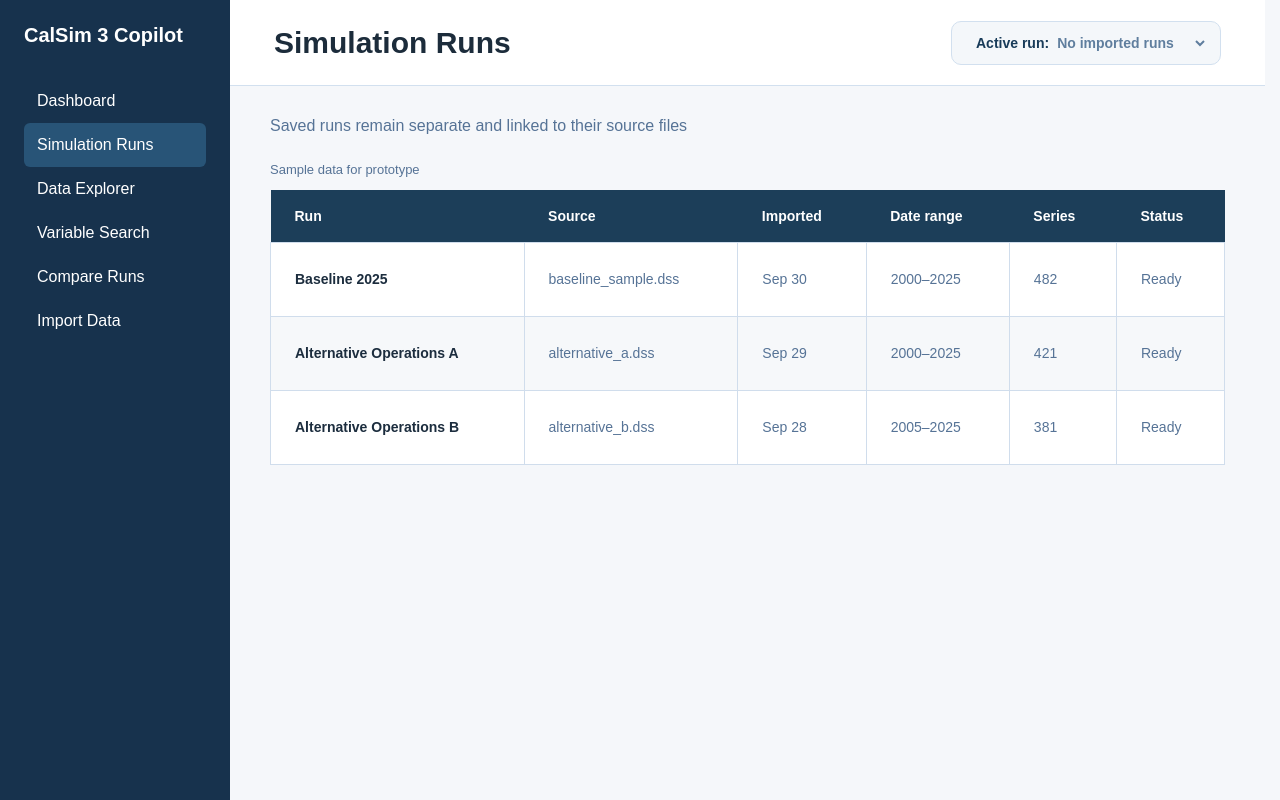
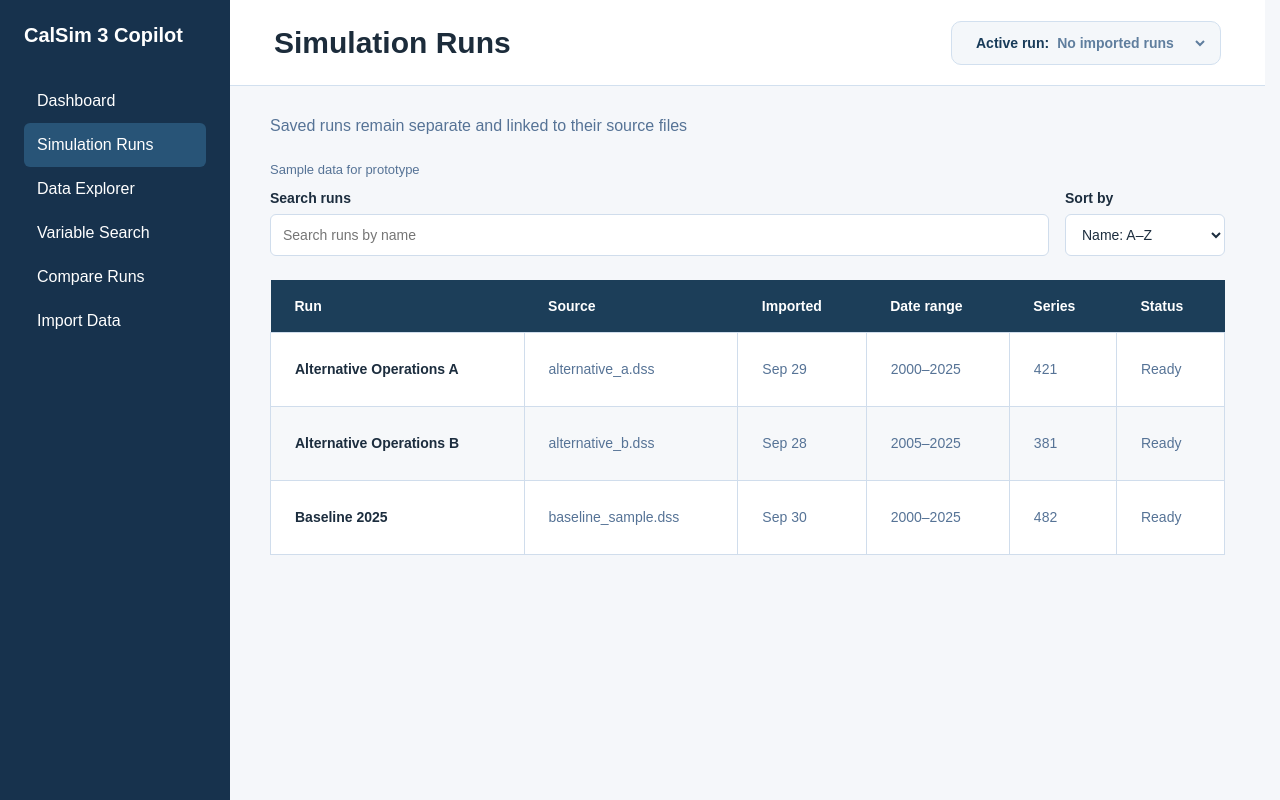
Before and after one commit to SantiagoAlvarado3377/calsim3, a React app in the folder frontend/: page / in a window 1280 px wide. Both pictures are taken after a click on the button "Simulation Runs". Built offline with nearby package versions, Linux system fonts and the light colour scheme; the HTML template or start-up script is replaced by a standard one.

Commit message:
SCRUM-164, SCRUM-167
Add simulation run search, sorting, and empty results handling

```diff
--- a/frontend/src/pages/SimulationRuns.jsx
+++ b/frontend/src/pages/SimulationRuns.jsx
@@ -1,3 +1,4 @@
+import { useState } from 'react';
 import PageHeader from '../components/PageHeader.jsx';
 import './SimulationRuns.css';
 
@@ -9,12 +10,50 @@ const sampleRuns = [
 ];
 
 function SimulationRuns({ runs = sampleRuns }) {
+  const [search, setSearch] = useState('');
+  const [sortOrder, setSortOrder] = useState('asc');
+
+  const searchText = search.trim().toLowerCase();
+
+  const displayedRuns = runs
+    .filter(run => run.name.toLowerCase().includes(searchText))
+    .sort((a, b) => {
+      const comparison = a.name.toLowerCase().localeCompare(b.name.toLowerCase());
+      return sortOrder === 'asc' ? comparison : -comparison;
+    });
+
   return (
     <main className="simulation-runs" aria-labelledby="simulation-runs-title">
       <PageHeader id="simulation-runs-title" title="Simulation Runs" />
       <div className="simulation-runs-content">
         <p className="simulation-runs-subtitle">Saved runs remain separate and linked to their source files</p>
         <p className="simulation-runs-note">Sample data for prototype</p>
+
+        <div className="simulation-runs-controls">
+          <div className="simulation-runs-search">
+            <label htmlFor="run-search">Search runs</label>
+            <input
+              id="run-search"
+              type="search"
+              placeholder="Search runs by name"
+              value={search}
+              onChange={event => setSearch(event.target.value)}
+            />
+          </div>
+
+          <div className="simulation-runs-sort">
+            <label htmlFor="run-sort">Sort by</label>
+            <select
+              id="run-sort"
+              value={sortOrder}
+              onChange={event => setSortOrder(event.target.value)}
+            >
+              <option value="asc">Name: A–Z</option>
+              <option value="desc">Name: Z–A</option>
+            </select>
+          </div>
+        </div>
+
         <div className="simulation-runs-table-wrap" role="region" aria-label="Saved simulation runs" tabIndex={0}>
           <table className="simulation-runs-table">
             <caption>Saved simulation runs</caption>
@@ -29,7 +68,7 @@ function SimulationRuns({ runs = sampleRuns }) {
               </tr>
             </thead>
             <tbody>
-              {runs.map(run => (
+              {displayedRuns.map(run => (
                 <tr key={run.id}>
                   <th scope="row">{run.name}</th>
                   <td>{run.source}</td>
@@ -39,8 +78,16 @@ function SimulationRuns({ runs = sampleRuns }) {
                   <td>{run.status}</td>
                 </tr>
               ))}
-              {runs.length === 0 && (
-                <tr><td colSpan={6}>No saved simulation runs yet.</td></tr>
+              {displayedRuns.length === 0 && (
+                <tr>
+                  <td colSpan={6}>
+                    <span role="status">
+                      {searchText
+                        ? 'No matching runs found.'
+                        : 'No saved simulation runs yet.'}
+                    </span>
+                  </td>
+                </tr>
               )}
             </tbody>
           </table>
```
